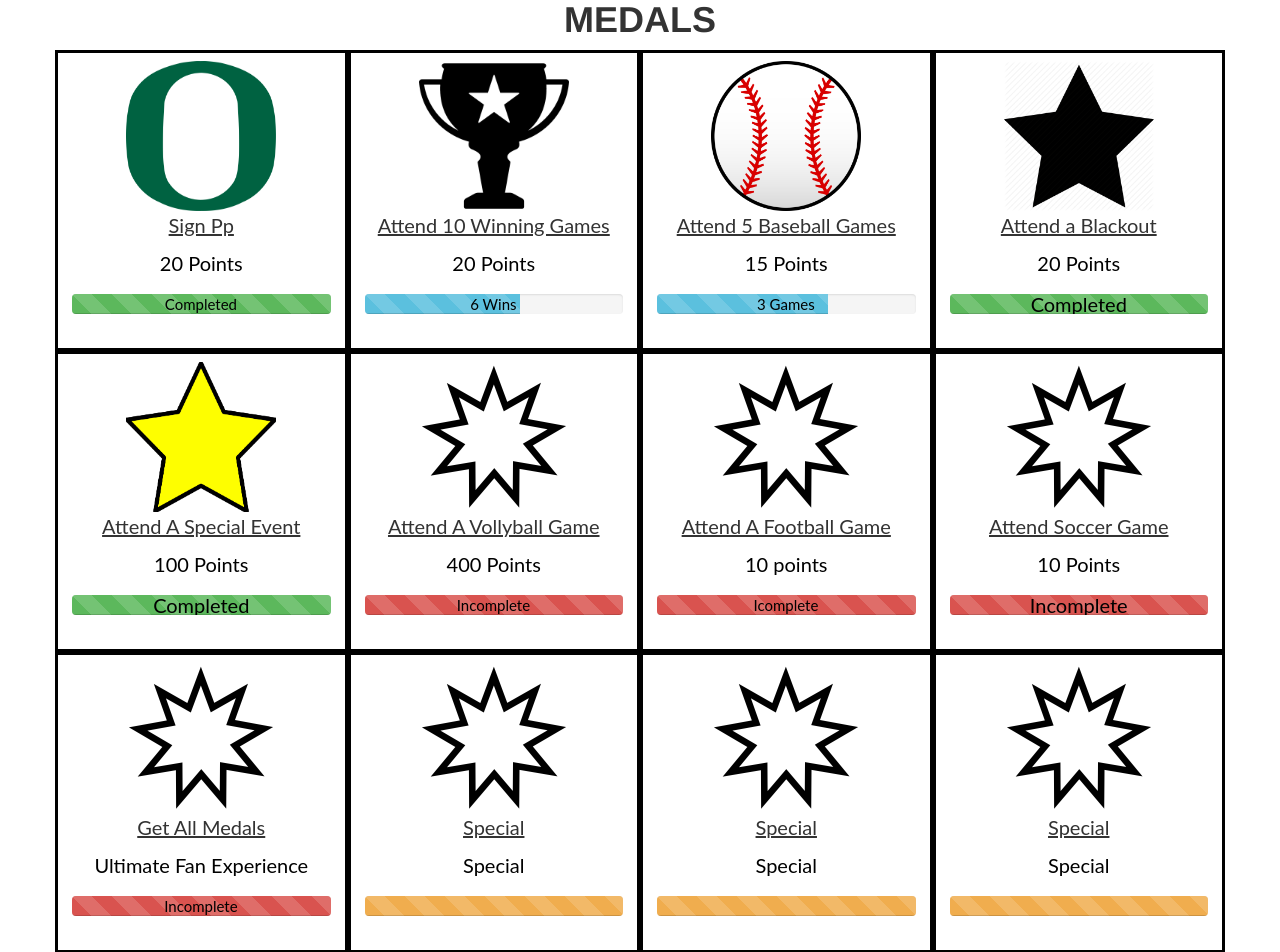
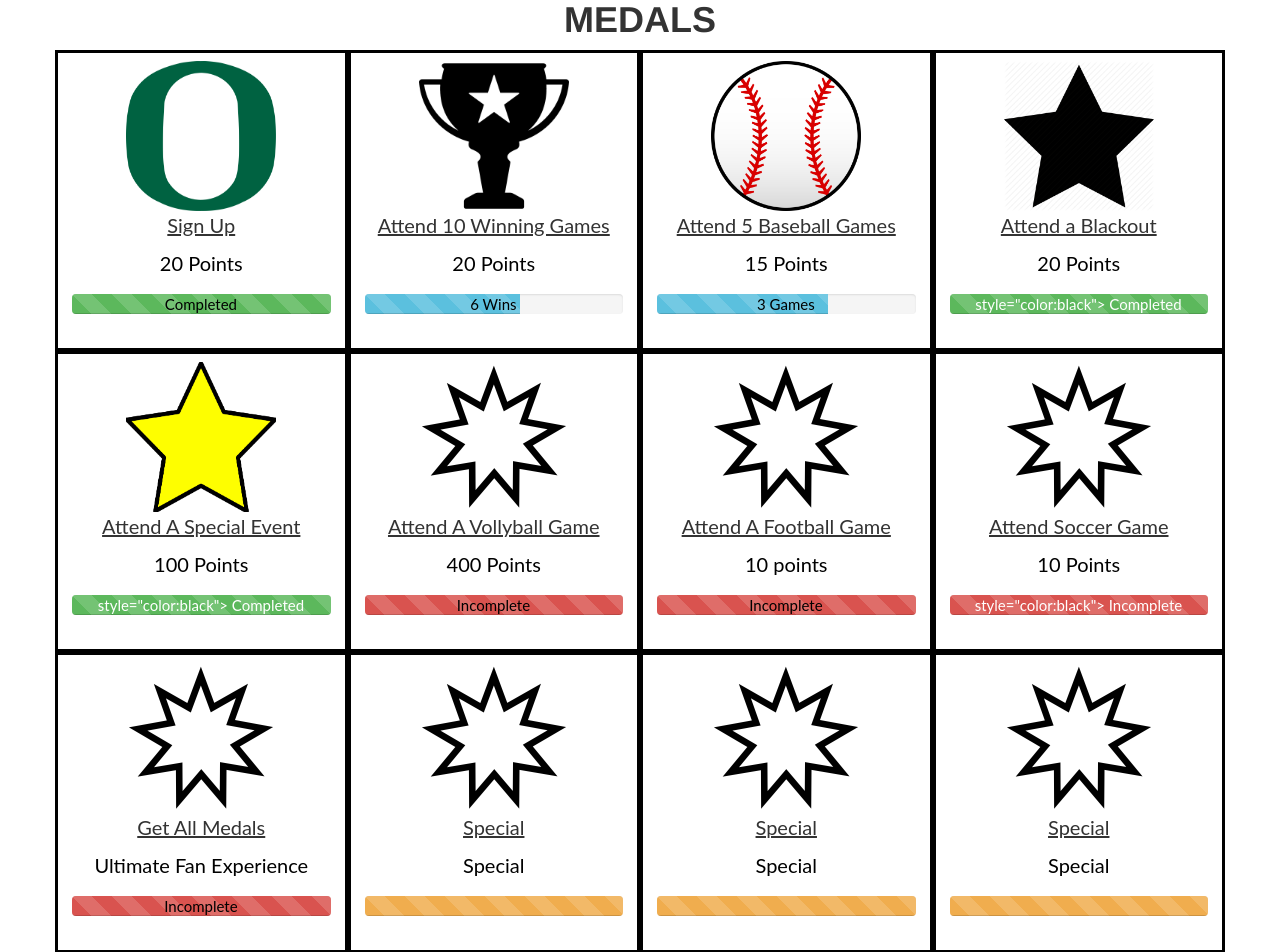
Before and after one commit to CBrooks12/crewPoints, a Flask app: page /medals in a window 1280 px wide. Shown: the part 180-1132 px from the top of the page. Run offline with Flask 2, Linux system fonts and the light colour scheme; some libraries are stand-ins or nearby versions.

Commit message:
minor medal fixes

```diff
--- a/templates/medals.html
+++ b/templates/medals.html
@@ -39,7 +39,7 @@
             <div class="col-md-3 medal-pad" style="border:3px solid black; padding:8px" >
                 <img src="../static/pictures/icon.png" style="width:150px;height:150px;">
                 <div>
-                    <p style="color:black padding:1px;"><u>Sign Pp</u></p>
+                    <p style="color:black padding:1px;"><u>Sign Up</u></p>
                     <p style="color:black">20 Points</p>
                 </div>
                 <div style="padding:6px">
@@ -87,7 +87,7 @@
                 <div style="padding:6px">
                     <div class="progress">
                         <div class="progress-bar progress-bar-success progress-bar-striped" role="progressbar" aria-valuenow="40" aria-valuemin="0" aria-valuemax="100" style="width:100%">
-                            <p style="color:black"> Completed
+                            <span> style="color:black"> Completed</span>
                         </div>
                     </div>
                 </div>
@@ -103,7 +103,7 @@
                 <div style="padding:6px">
                     <div class="progress">
                         <div class="progress-bar progress-bar-success progress-bar-striped" role="progressbar" aria-valuenow="40" aria-valuemin="0" aria-valuemax="100" style="width:100%">
-                            <p style="color:black"> Completed
+                            <span> style="color:black"> Completed</span>
                         </div>
                     </div>
                 </div>
@@ -131,7 +131,7 @@
                 <div style="padding:6px">
                     <div class="progress">
                         <div class="progress-bar progress-bar-danger progress-bar-striped" role="progressbar" aria-valuenow="40" aria-valuemin="0" aria-valuemax="100" style="width:100%">
-                            <span style="color:black"> Icomplete</span>
+                            <span style="color:black"> Incomplete</span>
                         </div>
                     </div>
                 </div>
@@ -145,7 +145,7 @@
                 <div style="padding:6px">
                     <div class="progress">
                         <div class="progress-bar progress-bar-danger progress-bar-striped" role="progressbar" aria-valuenow="40" aria-valuemin="0" aria-valuemax="100" style="width:100%">
-                            <p style="color:black"> Incomplete
+                            <span> style="color:black"> Incomplete</span>
                         </div>
                     </div>
                 </div>
```
Also changed, not shown: 1 other file.
